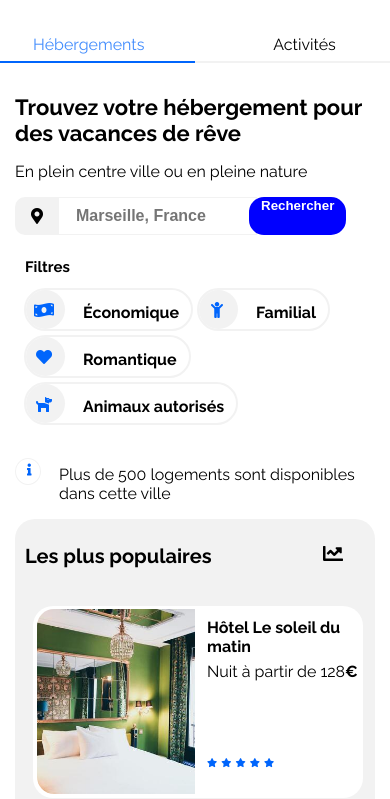
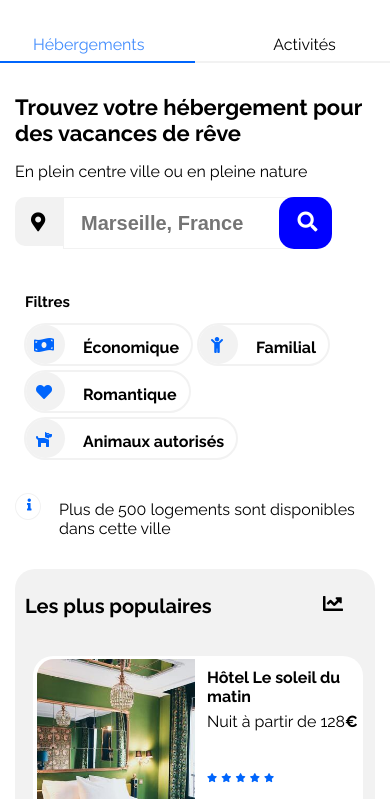
Before and after one commit to durrmeyer/github.io-durrmeyer-2-30062021-, a plain HTML site: page index.html in a window 390 px wide. Shown: the part 45-844 px from the top of the page. Drawn offline with Linux system fonts and the light colour scheme.

Commit message:
responsive

```diff
--- a/index.html
+++ b/index.html
@@ -211,16 +211,16 @@
                 <h3>Hôtel Le soleil du matin</h3>
                 <p>Nuit à partir de 128<strong>€</strong></p>
                 <div class="stars">
-                  <div class="fas fa-star Icon-star"></div>
-                  <div class="fas fa-star Icon-star"></div>
-                  <div class="fas fa-star Icon-star"></div>
-                  <div class="fas fa-star Icon-star"></div>
-                  <div class="fas fa-star Icon-star"></div>
+                <div class="fas fa-star Icon-star"></div>
+                <div class="fas fa-star Icon-star"></div>
+                <div class="fas fa-star Icon-star"></div>
+                <div class="fas fa-star Icon-star"></div>
+                <div class="fas fa-star Icon-star"></div>
                 </div>
               </div>
             </div>
             <div class="card-image">
-              <a href="#img/aw-creative-VGs8z60yT2c-unsplash.jpg">
+              <a href="#">
                 <img
                   src="images/hebergements/4_small/aw-creative-VGs8z60yT2c-unsplash.jpg"
                   alt="Au coeur de l'eau chambres d'hôtes"
@@ -229,11 +229,13 @@
               <div class="card-text">
                 <h3>Au coeur de l'eau Chambres d'hôtes</h3>
                 <p>Nuit à partir de 71<strong>€</strong></p>
+                <div class="stars">
                 <div class="fas fa-star Icon-star"></div>
                 <div class="fas fa-star Icon-star"></div>
                 <div class="fas fa-star Icon-star"></div>
                 <div class="fas fa-star Icon-star"></div>
                 <div class="fas fa-star Icon-starColor"></div>
+                </div>
               </div>
             </div>
             <div class="card-image">
@@ -246,11 +248,13 @@
               <div class="card-text">
                 <h3>Hôtel Tout bleu et Blanc</h3>
                 <p>Nuit à partir de 68<strong>€</strong></p>
+                <div class="stars">
                 <div class="fas fa-star Icon-star"></div>
                 <div class="fas fa-star Icon-star"></div>
                 <div class="fas fa-star Icon-star"></div>
                 <div class="fas fa-star Icon-star"></div>
                 <div class="fas fa-star Icon-starColor"></div>
+                </div>
               </div>
             </div>
           </div>
--- a/style.css
+++ b/style.css
@@ -90,26 +90,29 @@ nav li a{
       display: flex;
       flex-wrap: wrap;
       flex-direction: row;
+      padding-bottom: 21px;
     }
 .form_icone{
       background-color: #f2f2f2;
       border-radius:  10px 0 0 10px;
-      width: 27px;
-      height: 38px;
+      width: 32px;
+      height: 49px;
       padding-left: 16px;
     }
 .form_icone i{
-      padding-top: 11px;
+      padding-top: 15px;
+      font-size: 19px;
     }
 input.search{
-      font-size: 16px;
+      font-size: 20px;
+      color: black;
       font-weight: 900;
       border: 1px solid #f2f2f2;
       padding-left: 10px;
       padding-right: 0px;
     }
 button{
-      font-weight: bold;
+      font-size: 16px;
       border-radius: 0 10px 10px 0;
       padding-right: 20px;
       padding-left: 14px;
@@ -185,6 +188,7 @@ button{
 .info{
       display: flex;
       margin-top: 20px;
+      margin-bottom: 15px;
     }
 .info i{
       padding-left: 11px;
@@ -255,7 +259,7 @@ aside h2, .article h2{
     }
 aside{
       margin-left: 10px;
-      width: 32%;
+      width: 35%;
     }
 aside i{
       float: right;
@@ -287,7 +291,7 @@ aside i{
       border-radius: 17px 0 0 17px;
     }
 #populaire .Icon-star{
-      margin-top: 70px;
+      margin-top: 64px;
     }
 
 
@@ -296,7 +300,8 @@ aside i{
       display: flex;
       flex-direction: row;
       width: 100%;
-      margin-top: 20px;
+      margin-top: 28px;
+      margin-bottom: 15px;
       justify-content: space-around;
     }
 .card{
@@ -311,8 +316,8 @@ aside i{
     }
 #activite h3{
       margin-left: 12px;
-      padding-bottom: 10px;
-    }
+      padding-bottom: 16px;
+}
 .card {
       margin-bottom: 56px;
     }
@@ -357,7 +362,7 @@ footer{
       margin-right: 6px;
     }
 .card-footer{
-      margin-left: 15px;
+      margin-left: 34px;
       padding-right: 15px;
       width: 100%;
       flex:1;
@@ -379,7 +384,7 @@ footer{
 
 
   /* MEDIA QUERIES*/
- @media (max-width: 1750px){
+@media (max-width: 1750px){
 #populaire .card-image img {
       width: 158px;
       height: 185px;
@@ -414,7 +419,7 @@ section{
       flex-direction: row;
       }
 #activite .card img{
-      width: 217px;
+      width: 232px;
       }
 .img1{
       width: 232px;
@@ -424,16 +429,21 @@ section{
       }
     }
 @media (max-width:1024px){
+
 #activite{
   display: flex;
   flex-direction: column;
       }
 #activite .card img {
       width: 100%;
-      height: 279px;
+      height: 278px;
+      object-position: center;
       }
 .colonne_marseille img{
       height: 385px;
+      }
+#populaire .Icon-star {
+      margin-top: 35px;
       }
     }
 @media (max-width: 900px){
@@ -454,6 +464,29 @@ header{
       }
 .logo{
       margin-top: 1px;
+      }
+button{
+      display: none;
+      }
+.button{
+      display: flex;
+      border-radius: 15px 15px 15px 15px;
+      background-color: blue;
+      color: white;
+      margin-left: -43px;
+      height: 52px;
+      width: 53px;
+      }
+.button .icone{
+      padding-left: 33px;
+      margin-left: -15px;
+      padding-top: 15px;
+      font-size: 20px;
+      }
+form .search{
+      width: 54%;
+      padding-left: 17px;
+      padding-right: 46px;
       }
 nav ul{
       display: flex;
@@ -482,25 +515,7 @@ nav li a{
       display: flex;
       justify-content: center;
       }
-button{
-      display: none;
-      }
-button{
-      display: flex;
-      border-radius: 15px 15px 15px 15px;
-      background-color: blue;
-      padding-left: 12px;
-      padding-right: 12px;
-      margin-left: -8px;
-      color: white;
-      }
-.button .icone{
-      padding-top: 12px;
-      }
-form .search{
-      width: 50%;
-      padding-left: 17px;
-      }
+
 .box-filtre{
       margin-bottom: 4px;
       padding-right: 12px;
@@ -517,6 +532,7 @@ form .search{
 #hebergement img, #activite img, .card-image, .card-image img,
 .card .img1, .card .img2,.card .img3,.card .img4, .card .img5{
       width: 100%;
+      height: auto;
       }
 section h3{
       margin-left: 20px;
@@ -525,6 +541,10 @@ section h3{
         display: flex;
         flex-direction: column;
       }
+.stars{
+        height: 0;
+      }
+
 footer{
       display: flex;
       flex-direction: column;
```
